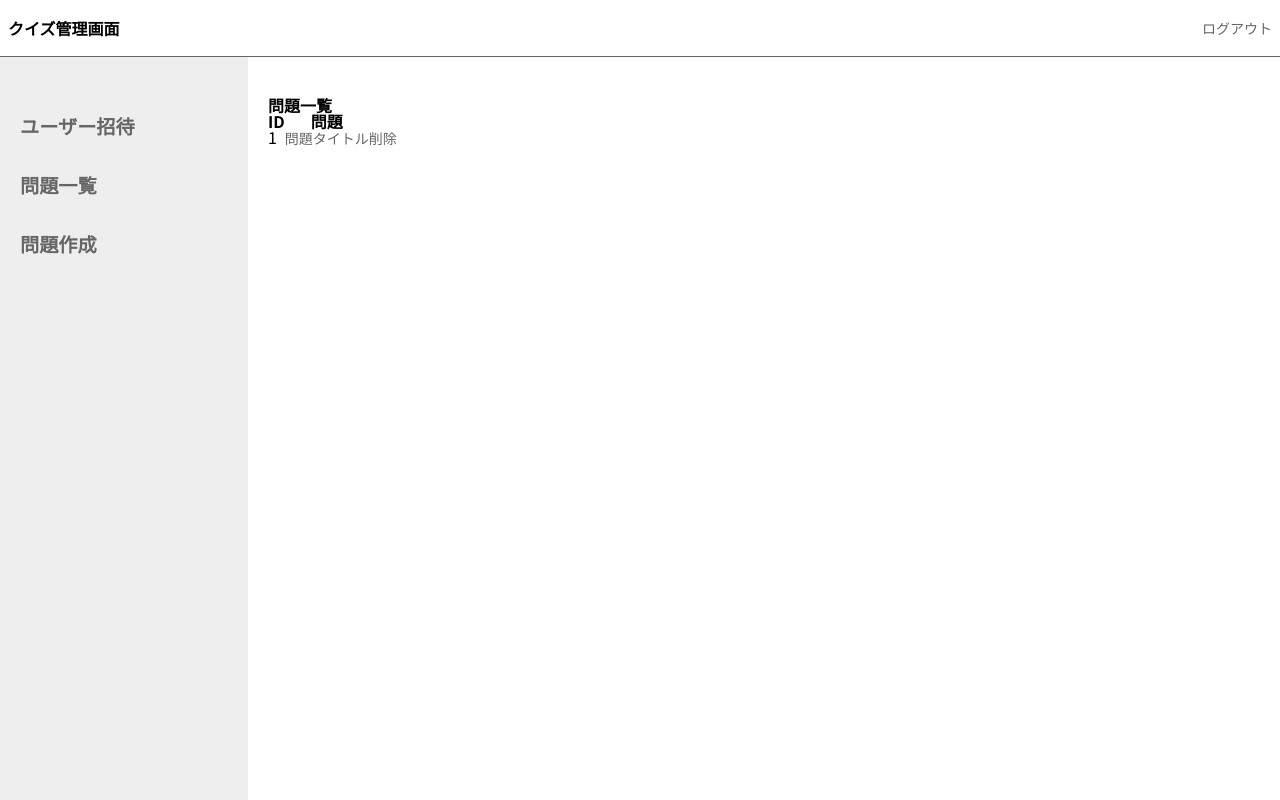
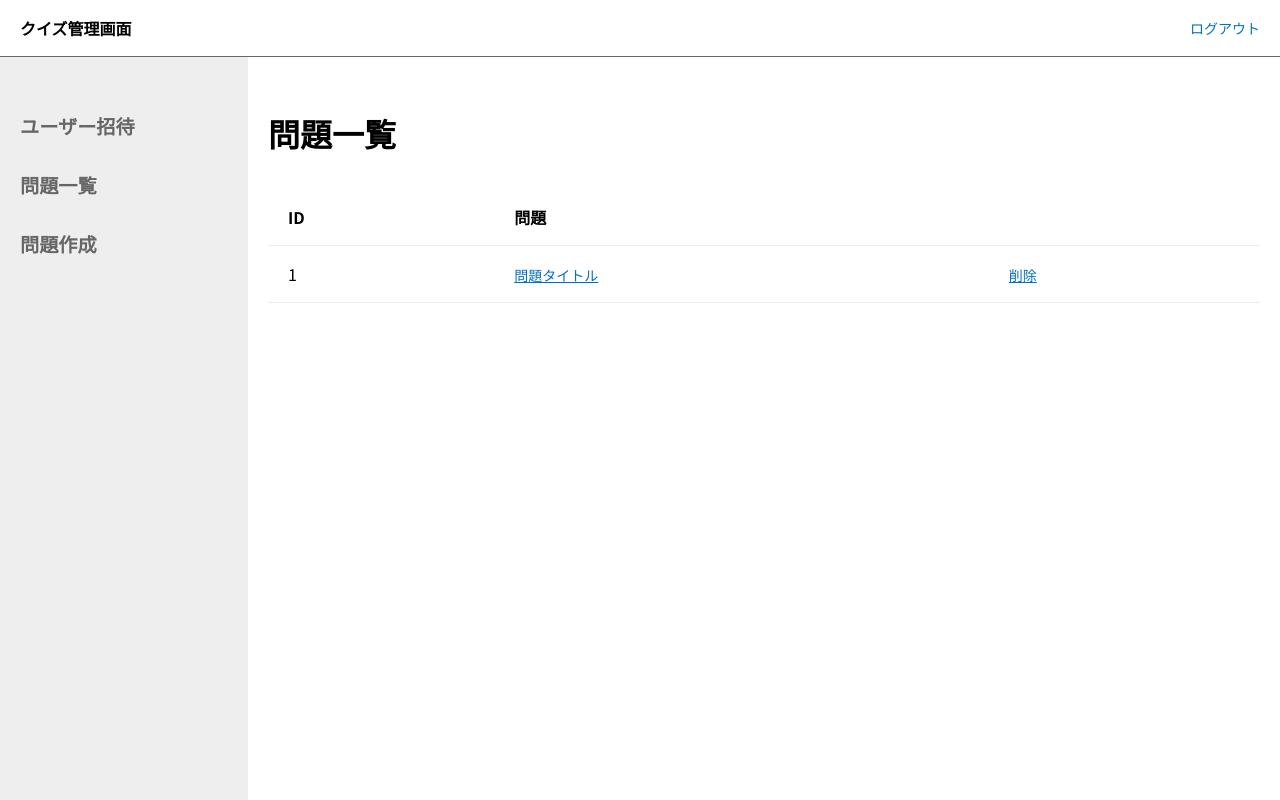
Before and after one commit to ko-shiro-hap/posse-ph2-website, a PHP site: page /admin/index.php in a window 1280 px wide. Run offline with PHP 8.4, Linux system fonts and the light colour scheme; data comes from the database, SQL or seed files in the repository.

Commit message:
adminの問題一覧の見た目作成

```diff
--- a/src/admin/index.php
+++ b/src/admin/index.php
@@ -74,6 +74,7 @@ shuffle($questions);
         <tr>
           <th>ID</th>
           <th>問題</th>
+          <th></th>
         </tr>
         <tr>
           <td>1</td>
--- a/src/scss/config/_admin.scss
+++ b/src/scss/config/_admin.scss
@@ -1,12 +1,17 @@
 @use "../global/variables" as v;
 @use "../global/mixin" as m;
 
+
 .admin__header {
   display: flex;
-  padding: 20px 8px;
+  padding: 20px;
   justify-content: space-between;
   align-items: center;
   border-bottom: 1px solid v.$dark-gray;
+
+  & a {
+    color: v.$blue;
+  }
 }
 
 .admin__main {
@@ -39,4 +44,35 @@
   padding-top: 40px;
   width: 80%;
   height: 100%;
+
+  & h2 {
+    padding: 20px 0;
+    padding-bottom: 40px;
+    font-size: 2rem;
+  }
+
+  &__table{
+    border-collapse: collapse;
+    border-spacing: 0;
+    width: 100%;
+
+    & tr{
+      border-bottom: solid 1px v.$light-gray;
+      cursor: pointer;
+    }
+
+    & tr:hover{
+      background-color: v.$light-gray;
+    }
+
+    & th, td{
+      text-align: left;
+      padding: 20px;
+    }
+
+    & a {
+      color: v.$blue;
+      text-decoration: underline;
+    }
+  }
 }
--- a/src/scss/style.css
+++ b/src/scss/style.css
@@ -929,10 +929,13 @@ img {
 
 .admin__header {
   display: flex;
-  padding: 20px 8px;
+  padding: 20px;
   justify-content: space-between;
   align-items: center;
   border-bottom: 1px solid #666666;
+}
+.admin__header a {
+  color: #0071bc;
 }
 
 .admin__main {
@@ -963,4 +966,29 @@ img {
   padding-top: 40px;
   width: 80%;
   height: 100%;
+}
+.admin__questions h2 {
+  padding: 20px 0;
+  padding-bottom: 40px;
+  font-size: 2rem;
+}
+.admin__questions__table {
+  border-collapse: collapse;
+  border-spacing: 0;
+  width: 100%;
+}
+.admin__questions__table tr {
+  border-bottom: solid 1px #eeeeee;
+  cursor: pointer;
+}
+.admin__questions__table tr:hover {
+  background-color: #eeeeee;
+}
+.admin__questions__table th, .admin__questions__table td {
+  text-align: left;
+  padding: 20px;
+}
+.admin__questions__table a {
+  color: #0071bc;
+  text-decoration: underline;
 }/*# sourceMappingURL=style.css.map */
```
Also changed, not shown: 1 other file.
